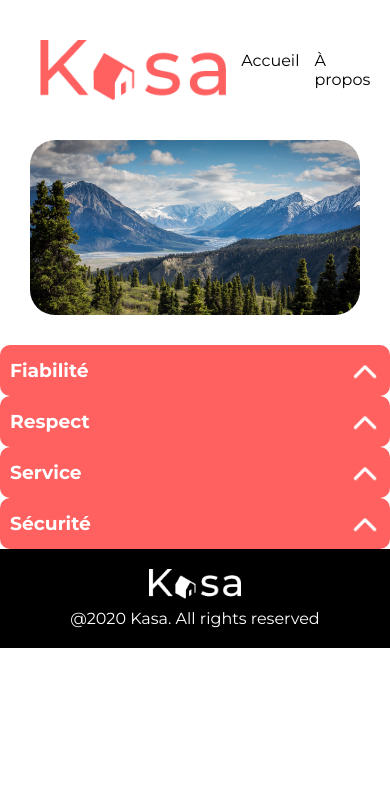
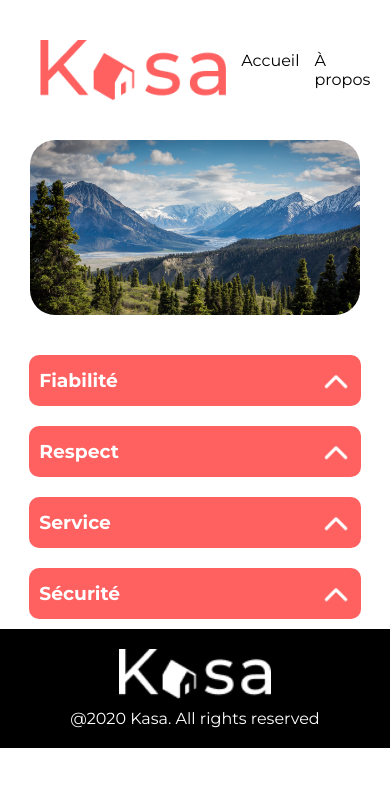
Before and after one commit to Courleciel/kasa, a React (Create React App) app: page /apropos in a window 390 px wide. Shown: the top 786 px of the page. Built offline with nearby package versions, Linux system fonts and the light colour scheme.

Commit message:
error & footer now responsive + some corrections

```diff
--- a/src/assets/styles/_error.scss
+++ b/src/assets/styles/_error.scss
@@ -24,8 +24,16 @@
   font-size: 16px;
   text-decoration: none;
   margin-top: 20px;
+  font-weight: 700;
 }
 
 .error-link:hover {
   text-decoration: underline;
 }
+
+@media (max-width: 768px) {
+
+  .error-link {
+    margin-top: 40%;
+  }
+}
--- a/src/assets/styles/_footer.scss
+++ b/src/assets/styles/_footer.scss
@@ -16,4 +16,12 @@ footer {
     color: white;
     margin: 0;
   }
+
+  @media (max-width: 768px) {
+
+    .footer_logo {
+      height: 50px;
+      margin-bottom: 10px;
+    }
+  }
 }
--- a/src/assets/styles/_housing.scss
+++ b/src/assets/styles/_housing.scss
@@ -93,8 +93,8 @@ h2 {
 
 @media (max-width: 768px) {
   .housing-details {
-    display: block; /* Changer en block pour mobile */
-    margin-bottom: 20px;
+    display: block;
+    margin: 0 ;
   }
 
   .housing-header {
@@ -108,11 +108,10 @@ h2 {
     justify-content: space-between;
     align-items: center;
     width: 100%;
-    margin-bottom: 20px;
   }
 
   .host-info {
-    margin-bottom: 0;
+    margin: 0;
   }
 
   .housing_elements {
--- a/src/components/Collapse/_collapse.scss
+++ b/src/components/Collapse/_collapse.scss
@@ -52,10 +52,12 @@
   padding: 5px 0;
 }
 
-  @media (max-width: 768px) {
-    .collapse-container {
-      margin: 0;
-      padding: 0;
-      max-width: none;
-    }
+@media (max-width: 768px) {
+  #description-collapse {
+    max-width: none;
+  }
+
+  #equipments-collapse {
+    max-width: none;
+  }
 }
--- a/src/components/Collapse/index.jsx
+++ b/src/components/Collapse/index.jsx
@@ -2,7 +2,7 @@ import { useState } from 'react';
 import arrow from '../../assets/arrow.png';
 import './_collapse.scss'
 
-function Collapse({ title, content }) {
+function Collapse({ id, title, content }) {
   const [isOpen, setIsOpen] = useState(false);
 
   const toggleCollapse = () => {
@@ -10,7 +10,7 @@ function Collapse({ title, content }) {
   };
 
   return (
-    <div className="collapse-container">
+    <div className="collapse-container" id={id}>
       <div className="collapse-header" onClick={toggleCollapse}>
         <h3>{title}</h3>
         <img
--- a/src/components/Error/index.jsx
+++ b/src/components/Error/index.jsx
@@ -5,7 +5,7 @@ function Error() {
     <div className="error-container">
       <h1 className="error-title">404</h1>
       <p className="error-message">Oups! La page que vous demandez n'existe pas.</p>
-      <Link to="/" className="error-link">Revenir à la page d'accueil</Link>
+      <Link to="/" className="error-link">Retourner sur la page d'accueil</Link>
     </div>
   );
 }
--- a/src/pages/Housing/index.jsx
+++ b/src/pages/Housing/index.jsx
@@ -51,9 +51,10 @@ function Housing() {
       </div>
 
       <div className='housing_elements'>
-        <Collapse title="Description" content={advertisement.description} />
+        <Collapse title="Description" content={advertisement.description} id="description-collapse" />
         <Collapse
           title="Équipements"
+          id="equipments-collapse"
           content={
             <ul>
               {advertisement.equipments.map((equipment, index) => (
```
